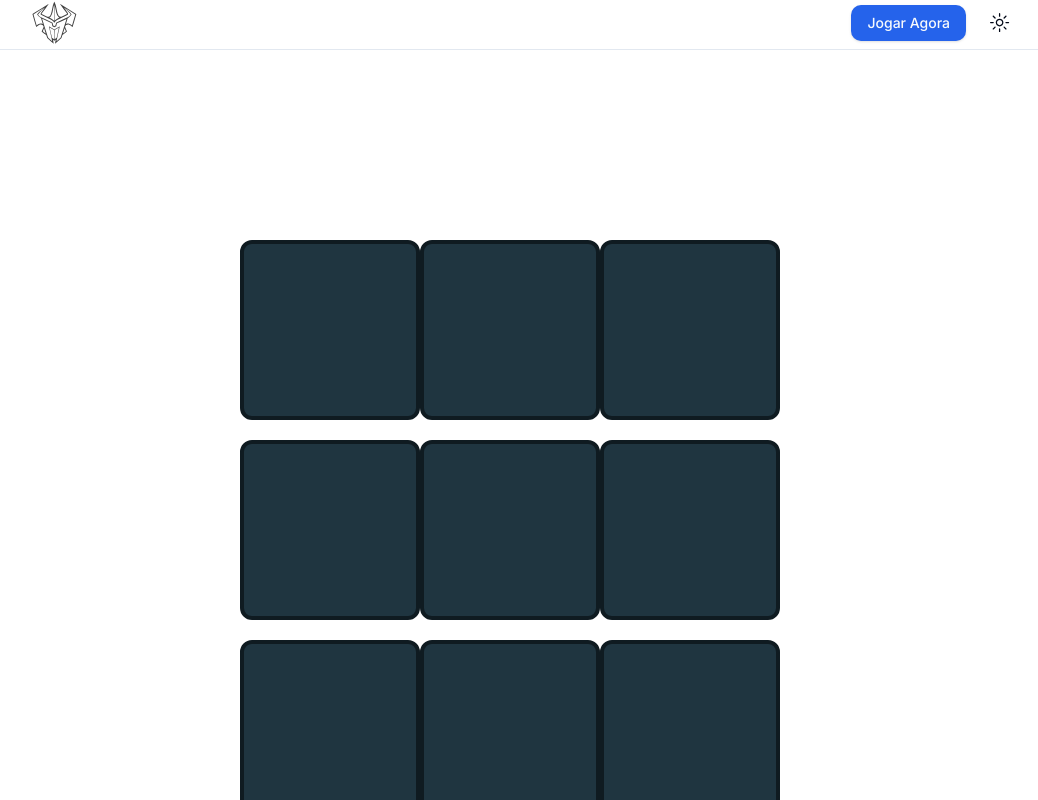
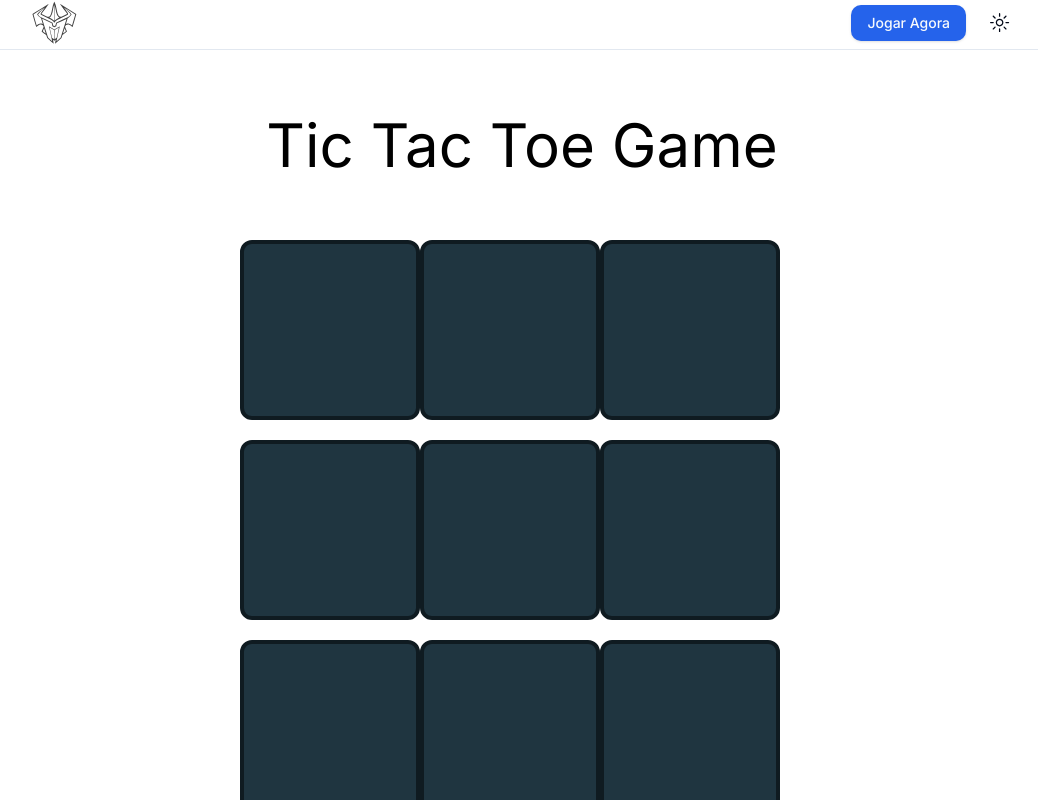
Before and after one commit to giovannivicentin/megazord, a Next.js app: page /tic-tac-toe in a window 1280 px wide. Shown: the top 800 px of the page, without its empty margins (118-1156 px from the left). Built offline with nearby package versions, Linux system fonts and the light colour scheme.

Commit message:
feat: update the h1 to appears in light and dark mode and add a logic to shows the X in results in light and dark mode too.

```diff
--- a/src/components/tic-tac-toe.tsx
+++ b/src/components/tic-tac-toe.tsx
@@ -1,7 +1,8 @@
 'use client'
 
-import React, { useState } from 'react'
+import { useTheme } from 'next-themes'
 import Image from 'next/image'
+import { useState } from 'react'
 
 const initialData = ['', '', '', '', '', '', '', '', '']
 
@@ -61,18 +62,21 @@ export function TicTacToeGame() {
     setWinner(null)
   }
 
+  const { theme } = useTheme()
+
+  const isDarkMode = theme === 'dark'
+
   return (
     <div className="text-center">
-      <h1 className="mt-[3.125rem] mb-[3.125rem] text-[3.75rem] text-white flex justify-center items-center">
+      <h1 className="mt-[3.125rem] mb-[3.125rem] text-[3.75rem] text-black dark:text-white flex justify-center items-center">
         {winner ? (
           <>
             Vencedor:
             <Image
-              src={`/${winner === 'x' ? 'whiteX' : 'blueCircle'}.png`}
+              src={`/${winner === 'x' ? (isDarkMode ? 'whiteX' : 'blackX') : 'blueCircle'}.png`}
               alt={`${winner === 'x' ? 'Cross' : 'Circle'} Icon`}
               width={70}
               height={70}
-              className="ml-4"
             />
           </>
         ) : (
```
Also changed, not shown: public/blackX.png (added).
